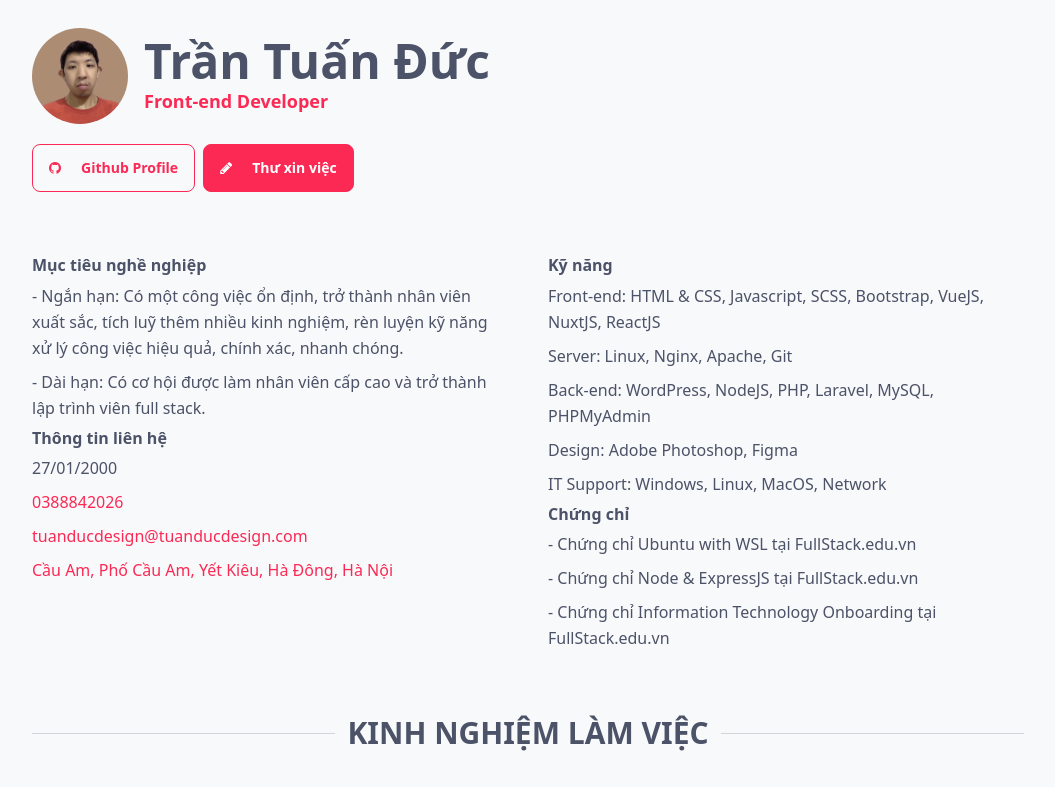
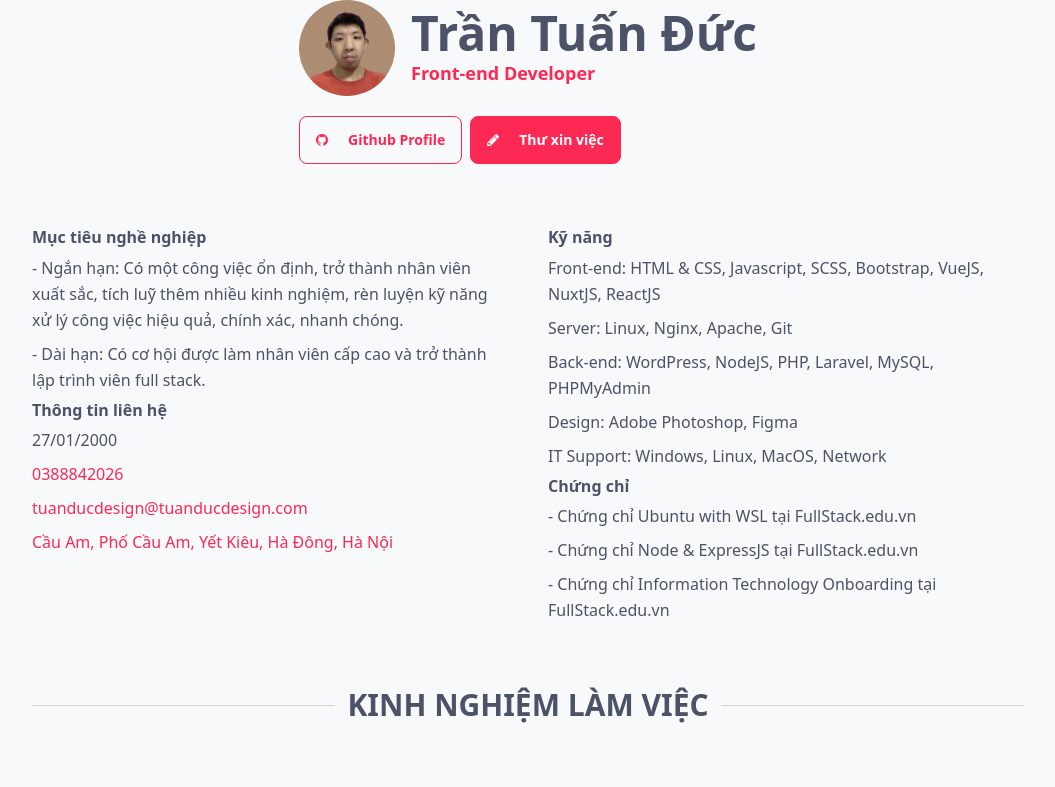
Before and after one commit to tuanductran/cv, a Vue app: page / in a window 1280 px wide. Shown: the top 787 px of the page, without its empty margins (112-1167 px from the left). Built offline with nearby package versions, Linux system fonts and the light colour scheme.

Commit message:
Update index.vue
Center layout

```diff
--- a/src/views/Intro/index.vue
+++ b/src/views/Intro/index.vue
@@ -3,7 +3,7 @@
 </script>
 
 <template>
-   <section id="intro" class="flex relative pt-7">
+   <section id="intro" class="flex relative justify-center">
       <profile />
    </section>
 </template>
```
